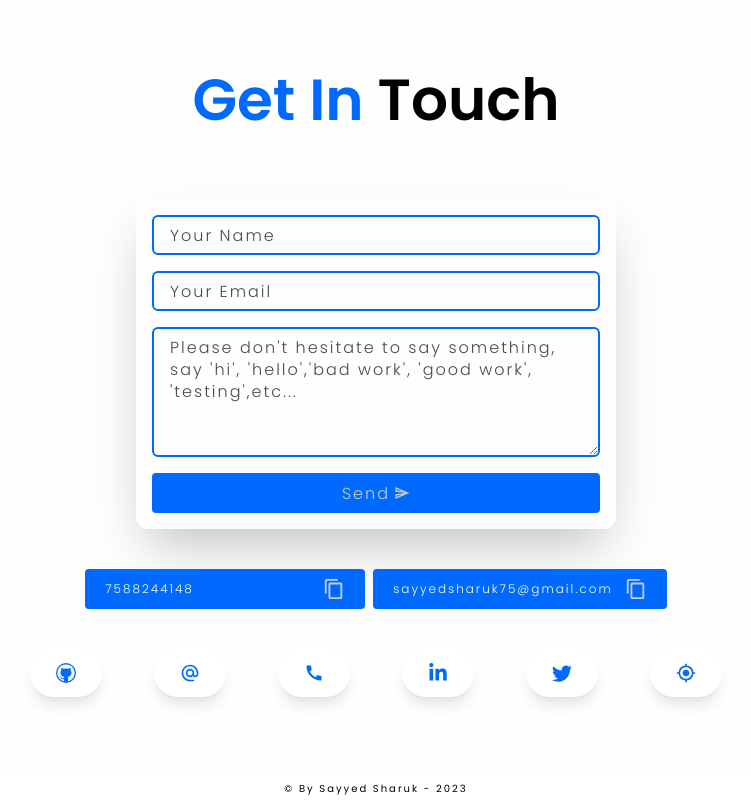
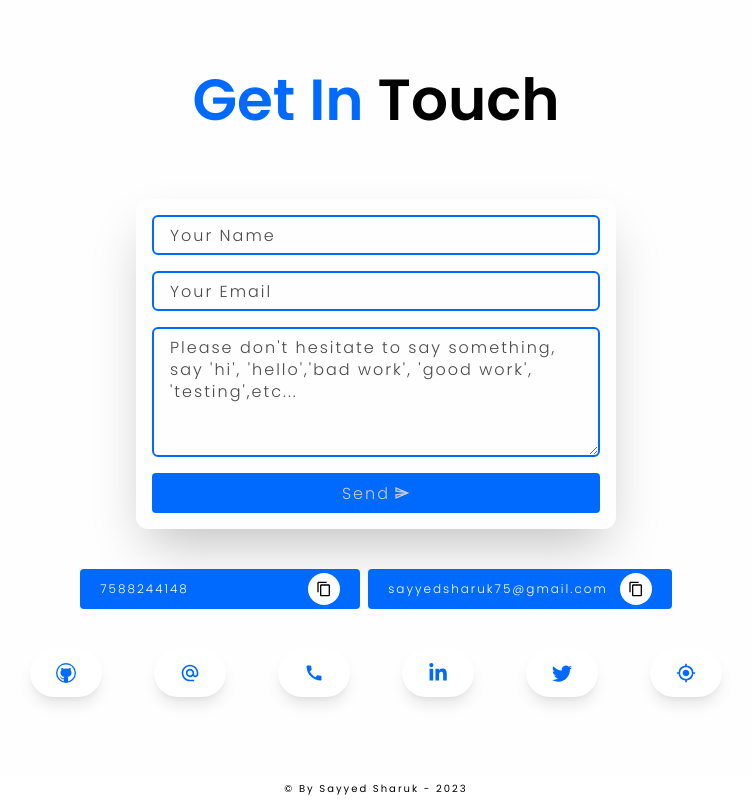
Before and after one commit to sayshark75/Portfolio, a React (Vite) app: page / in a window 1280 px wide. Shown: the part 6004-6804 px from the top of the page, without its empty margins (264-1015 px from the left). Built offline with nearby package versions, Linux system fonts and the light colour scheme.

Commit message:
Unnecessary Package of copy-to-clipboard removed

```diff
--- a/package.json
+++ b/package.json
@@ -17,7 +17,6 @@
     "framer-motion": "^10.16.4",
     "nanoid": "^5.0.2",
     "react": "^18.2.0",
-    "react-copy-to-clipboard": "^5.1.0",
     "react-dom": "^18.2.0",
     "react-github-calendar": "^4.0.1",
     "react-icons": "^4.11.0",
@@ -36,6 +35,7 @@
     "eslint": "^8.45.0",
     "eslint-plugin-react-hooks": "^4.6.0",
     "eslint-plugin-react-refresh": "^0.4.3",
+    "jquery": ">=1.8.0",
     "typescript": "^5.0.2",
     "vite": "^4.4.5"
   }
--- a/src/components/ContactPage/CopyButton.tsx
+++ b/src/components/ContactPage/CopyButton.tsx
@@ -1,5 +1,4 @@
-import { Button, Text } from "@chakra-ui/react";
-import copy from "copy-to-clipboard";
+import { Button, Flex, Text } from "@chakra-ui/react";
 import { useState } from "react";
 import { MdOutlineCheckCircleOutline, MdOutlineContentCopy } from "react-icons/md";
 import { CopyButtonProps } from "../../TYPES";
@@ -8,7 +7,7 @@ const CopyButton = ({ title }: CopyButtonProps) => {
   const [isCopy, setIsCopy] = useState(false);
 
   const copyFunction = () => {
-    copy(title);
+    navigator.clipboard.writeText(title);
     setIsCopy(true);
     setTimeout(() => {
       setIsCopy(false);
@@ -40,7 +39,9 @@ const CopyButton = ({ title }: CopyButtonProps) => {
       >
         {title}
       </Text>
-      {!isCopy ? <MdOutlineContentCopy style={{ fontSize: "22px" }} /> : <MdOutlineCheckCircleOutline style={{ fontSize: "22px" }} />}
+      <Flex bgColor={"#fff"} rounded={"full"} p={"8px"} color={"#000"}>
+        {!isCopy ? <MdOutlineContentCopy style={{ fontSize: "16px" }} /> : <MdOutlineCheckCircleOutline style={{ fontSize: "16px" }} />}
+      </Flex>
     </Button>
   );
 };
```
Also changed, not shown: 1 other file (tests, documents, lock files or other folders).
